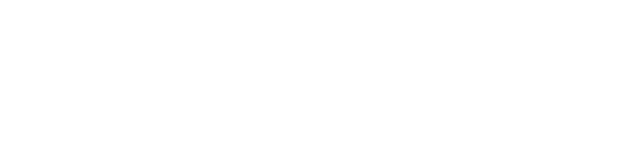
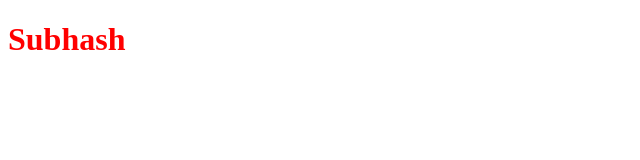
Before and after one commit to subhashraaj/test04, a plain HTML site: page index.html in a window 1280 px wide. Shown: the whole page, without its empty margins (0-640 px from the left). Drawn offline with Linux system fonts and the light colour scheme.

Commit message:
version0.1

```diff
--- a/index.html
+++ b/index.html
@@ -4,8 +4,9 @@
     <meta charset="UTF-8">
     <meta name="viewport" content="width=device-width, initial-scale=1.0">
     <title>Document</title>
+    <link rel="stylesheet" href="./style.css">
 </head>
 <body>
-
+    <h1 id="firstName">Subhash</h1>
 </body>
 </html>
--- a/style.css
+++ b/style.css
@@ -0,0 +1,3 @@
+#firstName{
+    color:red;
+}
```
